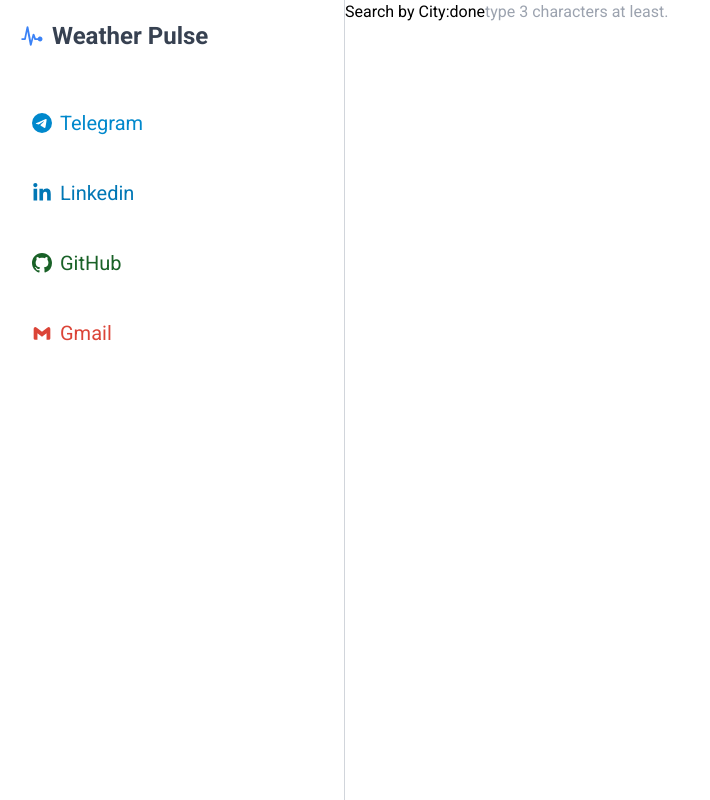
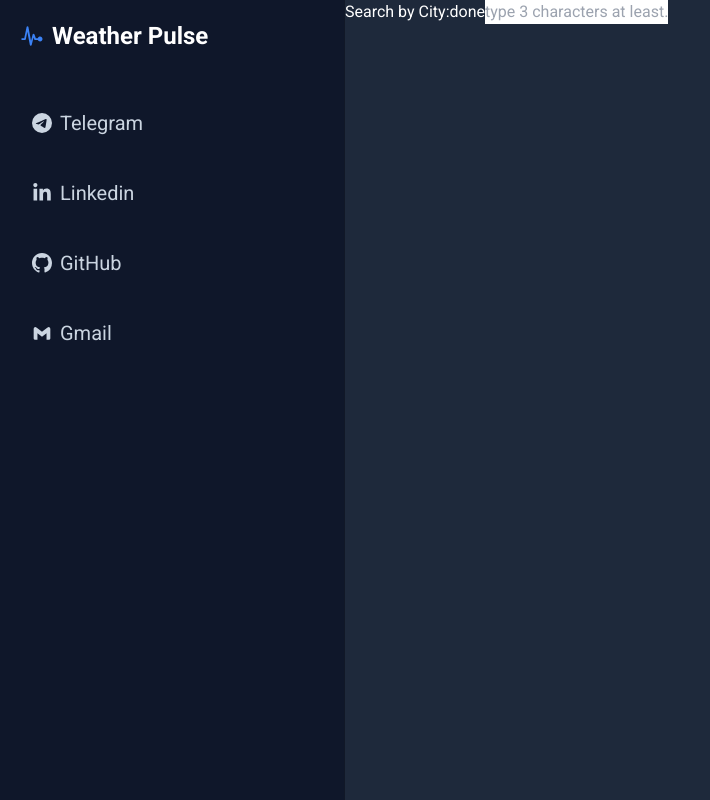
Before and after one commit to farshaddev/weather-pulse, a React (Create React App) app: page / in a window 1280 px wide. Shown: the whole page, without its empty margins (0-710 px from the left). Built offline with nearby package versions, Linux system fonts and the light colour scheme.

Commit message:
style(darkmode): add dark classes

```diff
--- a/src/App.tsx
+++ b/src/App.tsx
@@ -1,13 +1,20 @@
-import React from "react";
+import React, { useEffect, useState } from "react";
 import "./App.css";
 import Menu from "./Components/Menu/Menu";
 import WeatherContainer from "./Components/WeatherContainer/WeatherContainer";
 
-function App() {
+function App(): JSX.Element {
+	const [isDarkMode, setIsDarkMode] = useState(true);
+
+	const darkClasses =
+		"dark:bg-slate-800 dark:text-white dark:border-gray-900 dark:shadow-lg";
+	const lightClasses = "bg-white text-black border-gray-300 shadow-lg";
 	return (
-		<div className="app">
-			<Menu />
-			<WeatherContainer />
+		<div className={isDarkMode ? "dark" : ""}>
+			<div className={`app ${darkClasses} ${lightClasses}`}>
+				<Menu />
+				<WeatherContainer />
+			</div>
 		</div>
 	);
 }
--- a/src/Components/Logo/Logo.tsx
+++ b/src/Components/Logo/Logo.tsx
@@ -5,7 +5,9 @@ const Logo: React.FC = () => {
 	return (
 		<div className="flex items-center gap-2 text-2xl font-bold p-5 mb-4">
 			<IoMdPulse className="text-blue-500 text-2xl" />
-			<span className="whitespace-nowrap text-gray-700">Weather Pulse</span>
+			<span className="whitespace-nowrap text-gray-700 dark:text-white">
+				Weather Pulse
+			</span>
 		</div>
 	);
 };
--- a/src/Components/Menu/Menu.css
+++ /dev/null
@@ -1,30 +0,0 @@
-
-.menu__list-link--github,
-.menu__list-link--linkedin,
-.menu__list-link--gmail,
-.menu__list-link--telegram {
-	flex: none;
-}
-
-.menu__list-link--github {
-	color: #196127;
-}
-.menu__list-link--linkedin {
-	color: #0077b5;
-}
-.menu__list-link--gmail {
-	color: #db4437;
-}
-.menu__list-link--telegram {
-	color: #0088cc;
-}
-
-.menu__list-link:hover {
-	background: #f5f5f5;
-}
-
-@media (max-width: 410px) {
-	.menu__list-link {
-		font-size: 1em;
-	}
-}
--- a/src/Components/Menu/Menu.tsx
+++ b/src/Components/Menu/Menu.tsx
@@ -1,7 +1,6 @@
 import React from "react";
 import Logo from "../Logo/Logo";
 import { menuItems } from "./MenuItems";
-import "./Menu.css";
 import { useMenu } from "../../contexts/MenuContext";
 import MenuListItem from "./MenuListItem";
 
@@ -10,7 +9,7 @@ const Menu: React.FC = () => {
 
 	const openMenuClasses = "w-285 sm:w-345 opacity-100";
 	const closeMenuClasses = "w-0 opacity-0";
-	const menuClasses = `block h-screen overflow-y-auto border-r border-gray-300 bg-white fixed left-0 top-0 z-10 transition-all duration-300 ease-in ${
+	const menuClasses = `block h-screen overflow-y-auto border-r border-gray-300 bg-white dark:bg-slate-900 dark:text-white dark:border-gray-900 fixed left-0 top-0 z-10 transition-all duration-300 ease-in ${
 		isMenuOpen ? openMenuClasses : closeMenuClasses
 	}`;
 
--- a/src/Components/Menu/MenuItems.tsx
+++ b/src/Components/Menu/MenuItems.tsx
@@ -14,25 +14,25 @@ export interface menuItemType {
 export const menuItems: menuItemType[] = [
 	{
 		icon: <BsTelegram />,
-		className: "text-telegram-blue flex-none",
+		className: "text-socials-telegram-blue dark:text-slate-300 flex-none",
 		text: "Telegram",
 		href: "https://t.me/farshaddev",
 	},
 	{
 		icon: <FaLinkedinIn />,
-		className: "text-linkedin-blue flex-none",
+		className: "text-socials-linkedin-blue dark:text-slate-300 flex-none",
 		text: "Linkedin",
 		href: "https://www.linkedin.com/in/farshaddevelopment",
 	},
 	{
 		icon: <BsGithub />,
-		className: "text-github-green flex-none",
+		className: "text-socials-github-green dark:text-slate-300 flex-none",
 		text: "GitHub",
 		href: "https://github.com/farshaddev/weather-pulse",
 	},
 	{
 		icon: <BiLogoGmail />,
-		className: "text-gmail-red flex-none",
+		className: "text-socials-gmail-red dark:text-slate-300 flex-none",
 		text: "Gmail",
 		href: "mailto:farshad.development@gmail.com",
 	},
--- a/src/Components/Menu/MenuListItem.tsx
+++ b/src/Components/Menu/MenuListItem.tsx
@@ -16,7 +16,7 @@ const MenuListItem: React.FC<MenuListItemProps> = ({
 	return (
 		<li>
 			<a
-				className={`text-blue-500 hover:bg-gray-100 text-base no-underline sm:text-xl sm:leading-extra-loose leading-extra-loose flex items-center gap-2 px-8 transition-all duration-200 ease-in${
+				className={`text-blue-500 hover:bg-gray-100 dark:hover:bg-slate-800 text-base no-underline sm:text-xl sm:leading-extra-loose leading-extra-loose flex items-center gap-2 px-8 transition-all duration-200 ease-in${
 					className ? ` ${className}` : ""
 				}`}
 				href={href}
--- a/tailwind.config.js
+++ b/tailwind.config.js
@@ -1,13 +1,26 @@
 /** @type {import('tailwindcss').Config} */
 module.exports = {
+	darkMode: "class",
 	content: ["./src/**/*.{js,jsx,ts,tsx}"],
 	theme: {
 		extend: {
 			colors: {
-				"github-green": "#196127",
-				"linkedin-blue": "#0077b5",
-				"gmail-red": "#db4437",
-				"telegram-blue": "#0088cc",
+				socials: {
+					"github-green": "#196127",
+					"linkedin-blue": "#0077b5",
+					"gmail-red": "#db4437",
+					"telegram-blue": "#0088cc",
+				},
+				// dark: {
+				// 	bg: "#1e1f24",
+				// 	text: "#f8f8f8",
+				// 	primary: " #1976D2",
+				// },
+				// light: {
+				// 	bg: "#f8f8f8",
+				// 	text: "#1e1f24",
+				// 	primary: "#1976D2",
+				// },
 			},
 			lineHeight: {
 				"extra-loose": "3.5",
```
